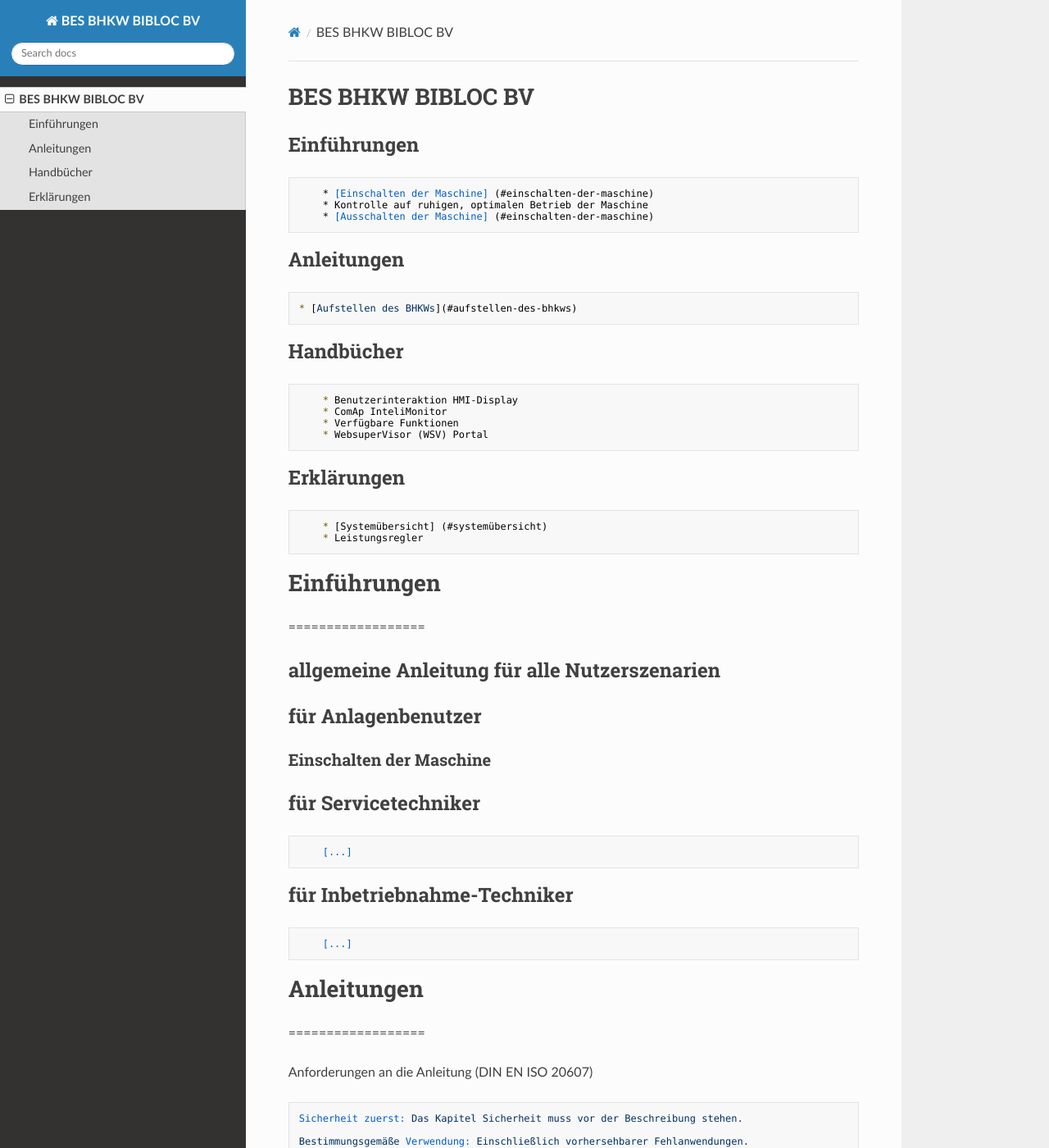
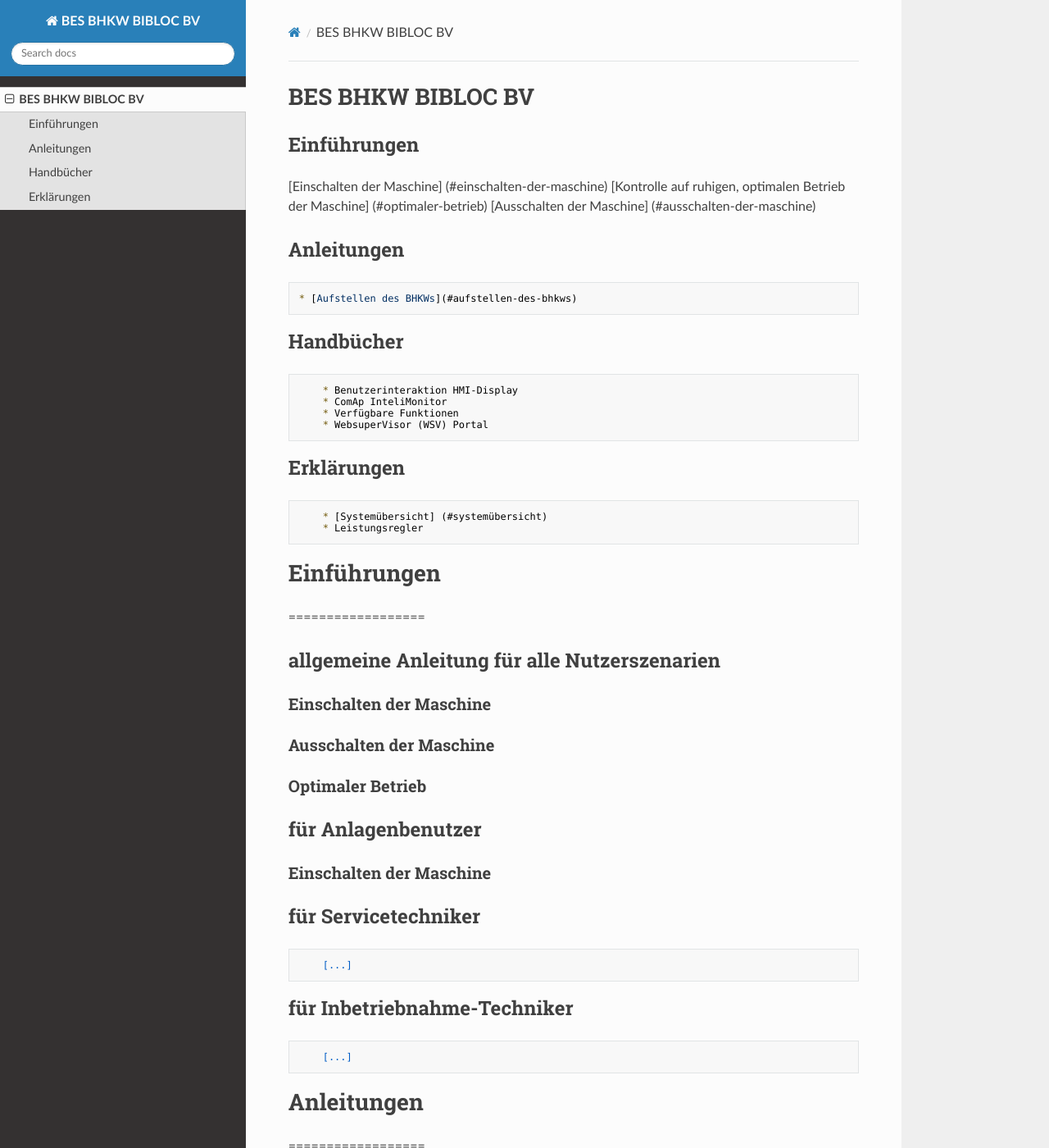
Before and after one commit to benmastered/BES-BHKW-Bibloc, an MkDocs documentation site: the page built from docs/index.md, in a window 1280 px wide and 1400 px high. Shown: the whole window at 82% size. Built offline with MkDocs 1.6.1, drawn with Linux system fonts in a browser that asks for light colours; nearby versions of some CDN libraries.

Commit message:
v ### Einschalten der Maschine

```diff
--- a/docs/index.md
+++ b/docs/index.md
@@ -4,9 +4,9 @@ BES BHKW BIBLOC BV
 
 Einführungen
 --------------
-        * [Einschalten der Maschine] (#einschalten-der-maschine)
-        * Kontrolle auf ruhigen, optimalen Betrieb der Maschine
-        * [Ausschalten der Maschine] (#einschalten-der-maschine)
+[Einschalten der Maschine] (#einschalten-der-maschine)
+[Kontrolle auf ruhigen, optimalen Betrieb der Maschine] (#optimaler-betrieb)
+[Ausschalten der Maschine] (#ausschalten-der-maschine)
 
 Anleitungen
 --------------
@@ -29,6 +29,12 @@ Erklärungen
 # Einführungen
 ==================
 ## allgemeine Anleitung für alle Nutzerszenarien
+
+### Einschalten der Maschine
+
+### Ausschalten der Maschine
+
+### Optimaler Betrieb
 
 ## für Anlagenbenutzer
 
```
